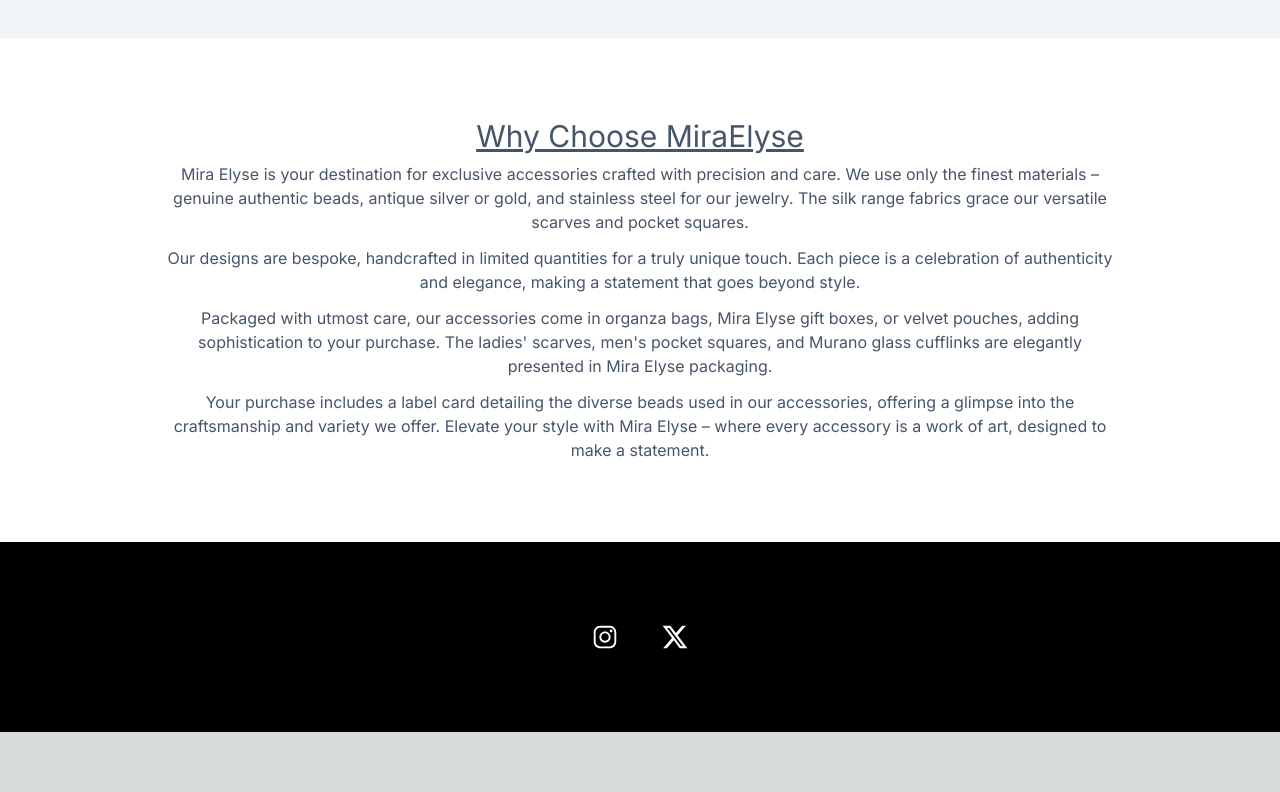
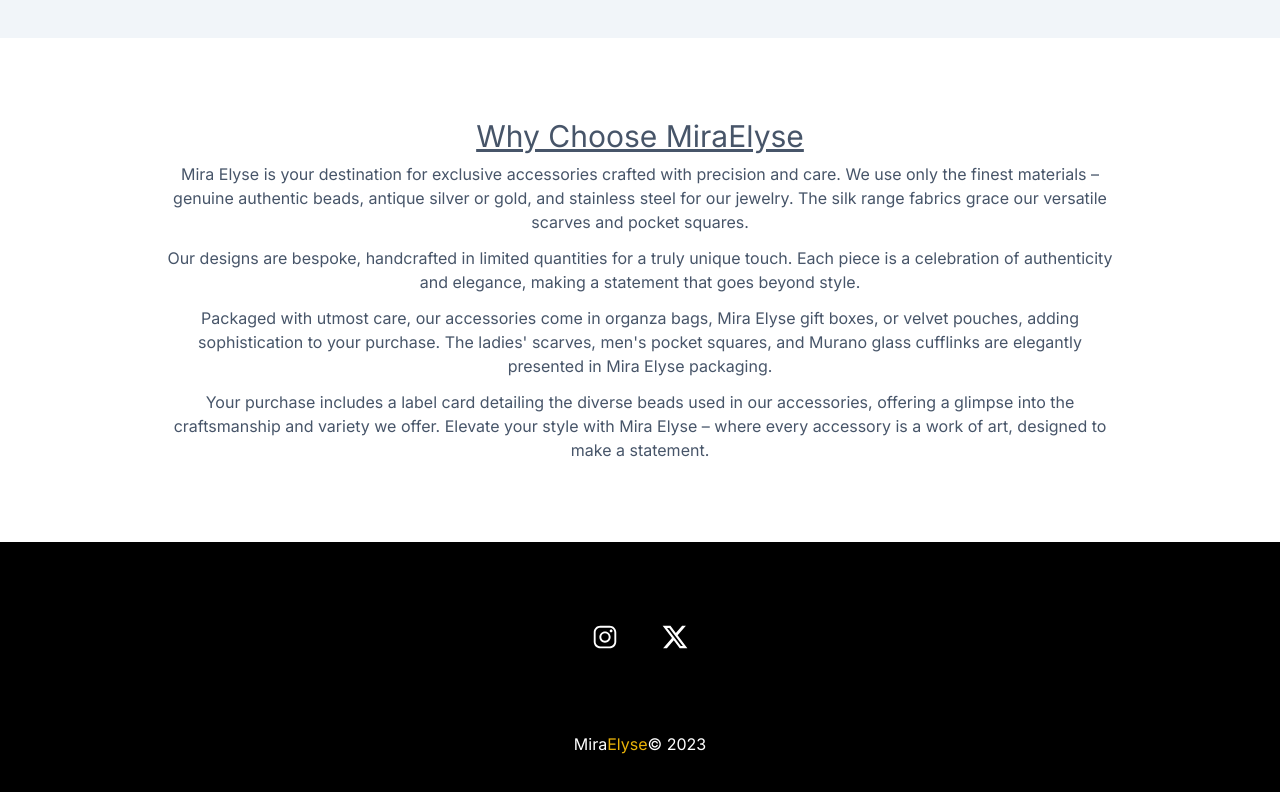
Before and after one commit to kkopoku/miraelyse, a Next.js app: page / in a window 1280 px wide. Shown: the part 1939-2731 px from the top of the page. Before the commit the page ends 2671 px from the top, so only its background shows below. Built offline with nearby package versions, Linux system fonts and the light colour scheme.

Commit message:
worked on footer

```diff
--- a/components/Footer.jsx
+++ b/components/Footer.jsx
@@ -1,12 +1,36 @@
-'use client'
+"use client";
 import { IoLogoInstagram } from "react-icons/io";
 import { RiTwitterXFill } from "react-icons/ri";
+import Logo from "./Logo";
 
-export default function Footer(){
-    return(
-        <div className="flex flex-row bg-black justify-center p-20 gap-10 text-white text-center">
-            <button onClick={()=>window.open('https://www.instagram.com/mira_elyse/?hl=en','_blank')}><IoLogoInstagram className="text-3xl"/></button>
-            <button onClick={()=>window.open('https://twitter.com/mira_elyse','_blank')}><RiTwitterXFill className="text-3xl"/></button>
-        </div>
-    )
+export default function Footer() {
+  return (
+    <div className="flex flex-col w-full bg-black">
+
+      <div className="flex flex-row justify-center p-20 gap-10 text-white text-center">
+        <button
+          onClick={() =>
+            window.open("https://www.instagram.com/mira_elyse/?hl=en", "_blank")
+          }
+        >
+          <IoLogoInstagram className="text-3xl" />
+        </button>
+        <button
+          onClick={() =>
+            window.open("https://twitter.com/mira_elyse", "_blank")
+          }
+        >
+          <RiTwitterXFill className="text-3xl" />
+        </button>
+      </div>
+
+      <div className="flex flex-row justify-center pb-10">
+        <p className="text-white">Mira</p>
+        <p className="text-yellow-500">Elyse</p>
+        <p className="text-white">&copy; 2023</p>
+      </div>
+
+
+    </div>
+  );
 }
```
